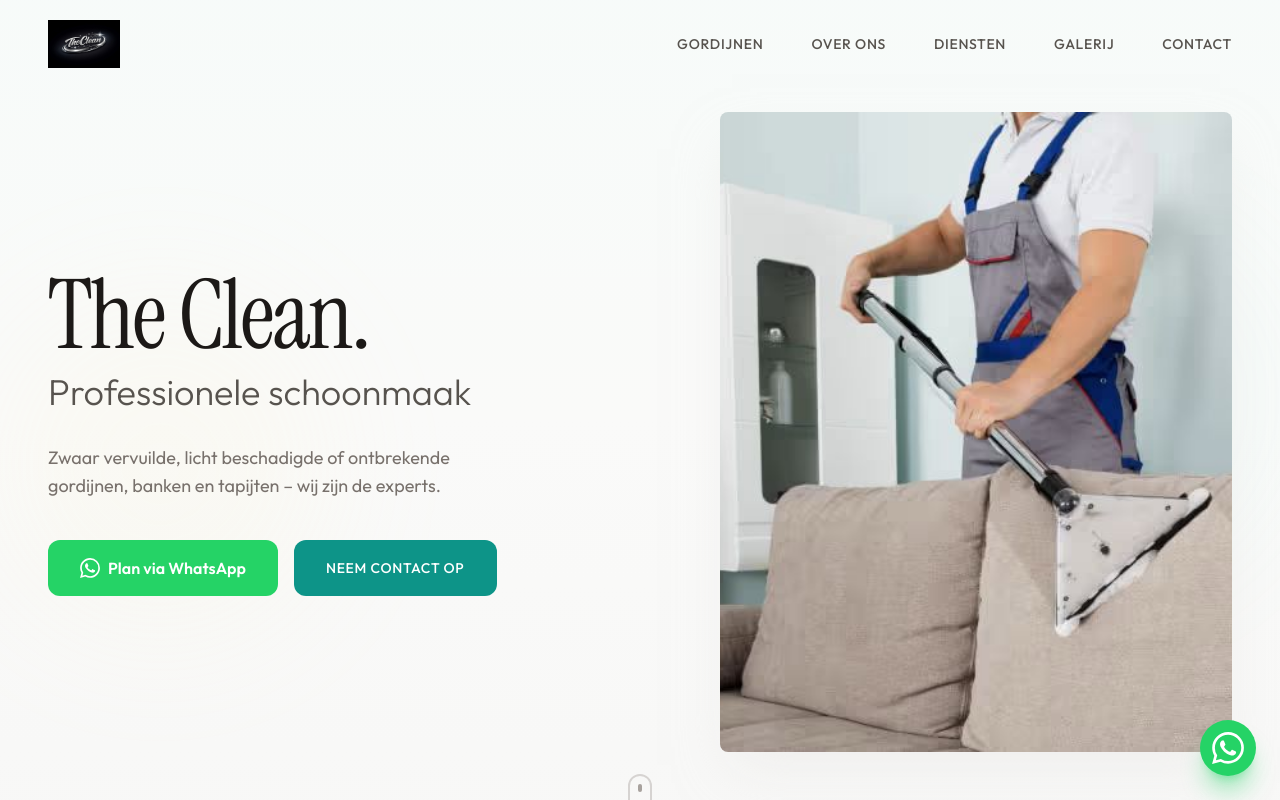
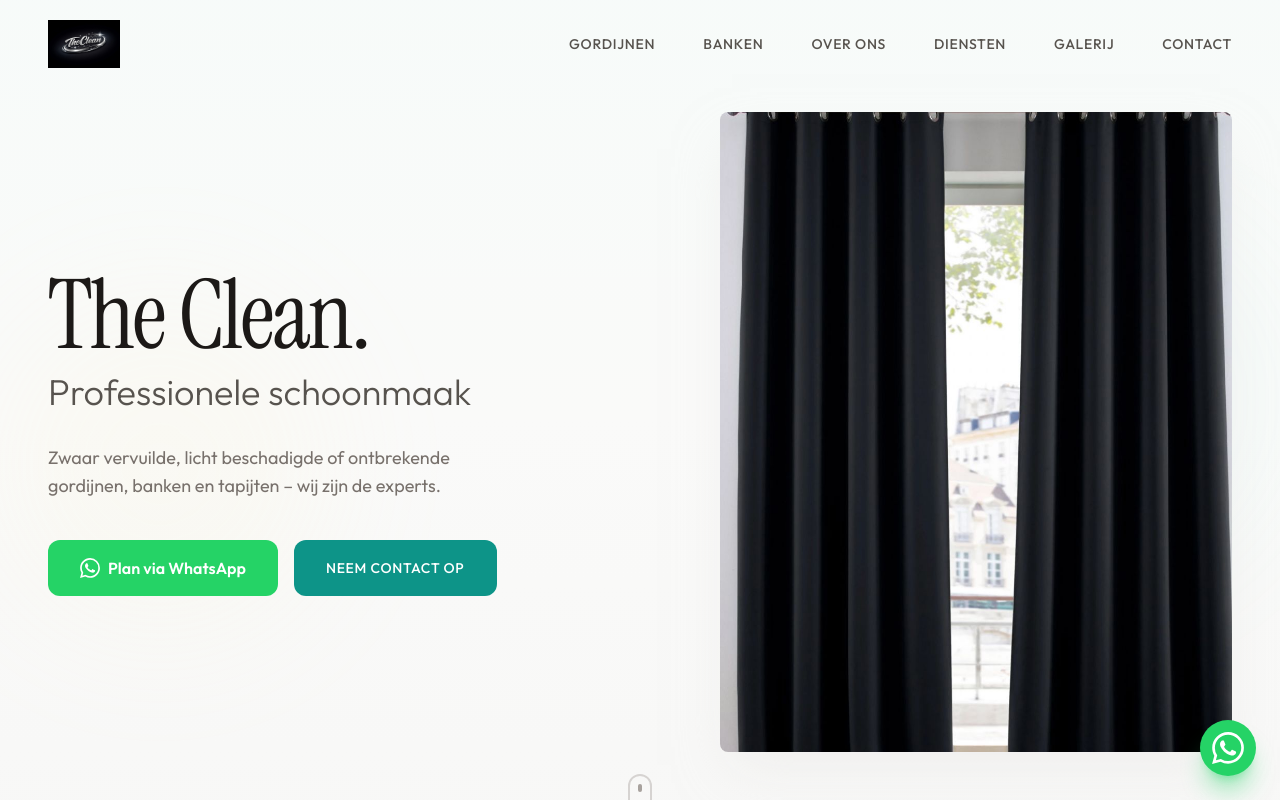
Before and after one commit to Eyobiel-12/the-clean, a React (Vite) app: page / in a window 1280 px wide. Shown: the top 800 px of the page. Built offline with nearby package versions, Linux system fonts and the light colour scheme.

Commit message:
Hero: gordijn first impression, second section: banken reinigen

```diff
--- a/src/components/Footer.jsx
+++ b/src/components/Footer.jsx
@@ -17,7 +17,8 @@
             </motion.div>
             <div className="grid grid-cols-1 sm:grid-cols-2 gap-8 sm:gap-16">
               <nav className="flex flex-wrap gap-6 sm:gap-12 text-sm">
-                <a href="#specialiteit" className="hover:text-teal-400 transition-colors">Gordijnen</a>
+                <a href="#gordijnen" className="hover:text-teal-400 transition-colors">Gordijnen</a>
+                <a href="#banken" className="hover:text-teal-400 transition-colors">Banken</a>
                 <a href="#over-ons" className="hover:text-teal-400 transition-colors">Over Ons</a>
                 <a href="#diensten" className="hover:text-teal-400 transition-colors">Diensten</a>
                 <a href="#galerij" className="hover:text-teal-400 transition-colors">Galerij</a>
--- a/src/components/Hero.jsx
+++ b/src/components/Hero.jsx
@@ -37,6 +37,7 @@
 
   return (
     <section
+      id="gordijnen"
       ref={heroRef}
       className="relative min-h-[100dvh] flex items-center overflow-hidden bg-stone-50"
     >
@@ -110,8 +111,8 @@
           >
             <div className="aspect-[4/5] rounded-xl sm:rounded-lg overflow-hidden shadow-2xl shadow-stone-200/50">
               <img
-                src="/images/4.jpeg"
-                alt="Professionele schoonmaak van banken"
+                src="/images/gordijn.jpeg"
+                alt="Professionele gordijnreiniging - Onze specialiteit"
                 className="w-full h-full object-cover"
               />
             </div>
--- a/src/components/Navbar.jsx
+++ b/src/components/Navbar.jsx
@@ -12,7 +12,8 @@
   }, [])
 
   const navLinks = [
-    { href: '#specialiteit', label: 'Gordijnen' },
+    { href: '#gordijnen', label: 'Gordijnen' },
+    { href: '#banken', label: 'Banken' },
     { href: '#over-ons', label: 'Over Ons' },
     { href: '#diensten', label: 'Diensten' },
     { href: '#galerij', label: 'Galerij' },
--- a/src/components/Specialty.jsx
+++ b/src/components/Specialty.jsx
@@ -5,7 +5,7 @@
 
 gsap.registerPlugin(ScrollTrigger)
 
-const WHATSAPP_URL = `https://wa.me/31854015937?text=${encodeURIComponent('Hallo! Ik wil graag een afspraak plannen voor gordijnreiniging.')}`
+const WHATSAPP_URL = `https://wa.me/31854015937?text=${encodeURIComponent('Hallo! Ik wil graag een afspraak plannen voor bankenreiniging.')}`
 
 export default function Specialty() {
   const sectionRef = useRef(null)
@@ -34,7 +34,7 @@
 
   return (
     <section
-      id="specialiteit"
+      id="banken"
       ref={sectionRef}
       className="py-12 sm:py-16 lg:py-24 bg-teal-50/50"
     >
@@ -47,8 +47,8 @@
           >
             <div className="aspect-[4/5] sm:aspect-[4/5] lg:aspect-[3/4] rounded-2xl overflow-hidden shadow-xl shadow-stone-200/50">
               <img
-                src="/images/gordijn.jpeg"
-                alt="Professionele gordijnreiniging - Onze specialiteit"
+                src="/images/4.jpeg"
+                alt="Professionele bankenreiniging"
                 className="w-full h-full object-cover"
                 loading="eager"
                 fetchPriority="high"
@@ -64,16 +64,16 @@
               viewport={{ once: true }}
               className="text-xs sm:text-sm uppercase tracking-[0.3em] text-teal-600 font-medium"
             >
-              Onze Specialiteit
+              Ook voor u
             </motion.span>
             <h2
               className="mt-3 sm:mt-4 text-2xl sm:text-3xl lg:text-4xl xl:text-5xl font-display text-stone-900"
               style={{ fontFamily: 'Instrument Serif, serif' }}
             >
-              Gordijnreiniging
+              Banken reinigen
             </h2>
             <p className="mt-4 sm:mt-6 text-base sm:text-lg text-stone-600 leading-relaxed max-w-xl mx-auto lg:mx-0">
-              Gordijnen zijn ons sterkste punt. Zwaar vervuild, verkleurd of met vlekken – wij maken ze weer als nieuw met professionele apparatuur en jarenlange ervaring.
+              Banken, fauteuils en meubelstoffering verdienen dezelfde professionele aanpak. Met onze apparatuur en expertise maken we ook de meest vervuilde banken weer als nieuw.
             </p>
             <motion.a
               href={WHATSAPP_URL}
@@ -86,7 +86,7 @@
               <svg className="w-5 h-5 flex-shrink-0" viewBox="0 0 24 24" fill="currentColor">
                 <path d="M17.472 14.382c-.297-.149-1.758-.867-2.03-.967-.273-.099-.471-.148-.67.15-.197.297-.767.966-.94 1.164-.173.199-.347.223-.644.075-.297-.15-1.255-.463-2.39-1.475-.883-.788-1.48-1.761-1.653-2.059-.173-.297-.018-.458.13-.606.134-.133.298-.347.446-.52.149-.174.198-.298.298-.497.099-.198.05-.371-.025-.52-.075-.149-.669-1.612-.916-2.207-.242-.579-.487-.5-.669-.51-.173-.008-.371-.01-.57-.01-.198 0-.52.074-.792.372-.272.297-1.04 1.016-1.04 2.479 0 1.462 1.065 2.875 1.213 3.074.149.198 2.096 3.2 5.077 4.487.709.306 1.262.489 1.694.625.712.227 1.36.195 1.871.118.571-.085 1.758-.719 2.006-1.413.248-.694.248-1.289.173-1.413-.074-.124-.272-.198-.57-.347m-5.421 7.403h-.004a9.87 9.87 0 01-5.031-1.378l-.361-.214-3.741.982.998-3.648-.235-.374a9.86 9.86 0 01-1.51-5.26c.001-5.45 4.436-9.884 9.888-9.884 2.64 0 5.122 1.03 6.988 2.898a9.825 9.825 0 012.893 6.994c-.003 5.45-4.437 9.884-9.885 9.884m8.413-18.297A11.815 11.815 0 0012.05 0C5.495 0 .16 5.335.157 11.892c0 2.096.547 4.142 1.588 5.945L.057 24l6.305-1.654a11.882 11.882 0 005.683 1.448h.005c6.554 0 11.89-5.335 11.893-11.893a11.821 11.821 0 00-3.48-8.413z"/>
               </svg>
-              Plan gordijnreiniging
+              Plan bankenreiniging
             </motion.a>
           </div>
         </div>
```
